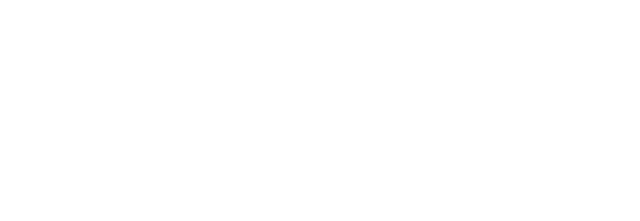
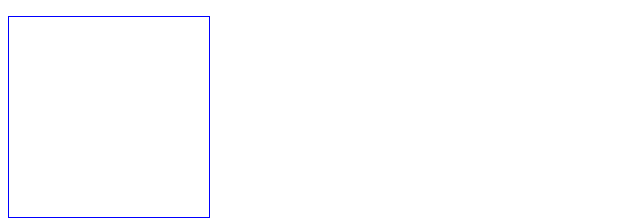
Before and after one commit to wangsk69/gz-heima10, a plain HTML site: page index.html in a window 1280 px wide. Shown: the whole page, without its empty margins (0-640 px from the left). Drawn offline with Linux system fonts and the light colour scheme.

Commit message:
添加p标签并设置了样式

```diff
--- a/css/base.css
+++ b/css/base.css
@@ -0,0 +1,5 @@
+p {
+	width: 200px;
+	height: 200px;
+	border: 1px solid blue;
+}
--- a/index.html
+++ b/index.html
@@ -3,7 +3,9 @@
 <head>
   <meta charset="UTF-8">
   <title>github的使用</title>
+  <link rel="stylesheet" type="text/css" href="css/base.css">
 </head>
 <body>
+<p></p>
 </body>
 </html>
```
